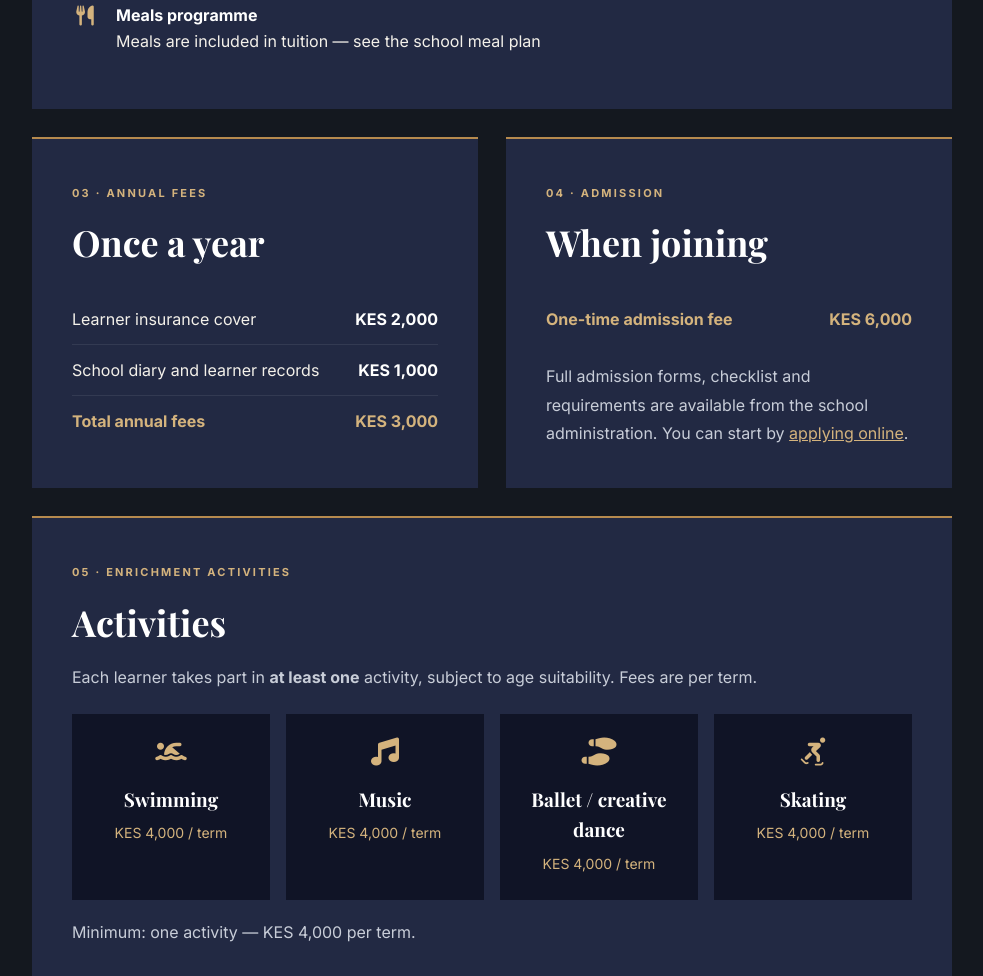
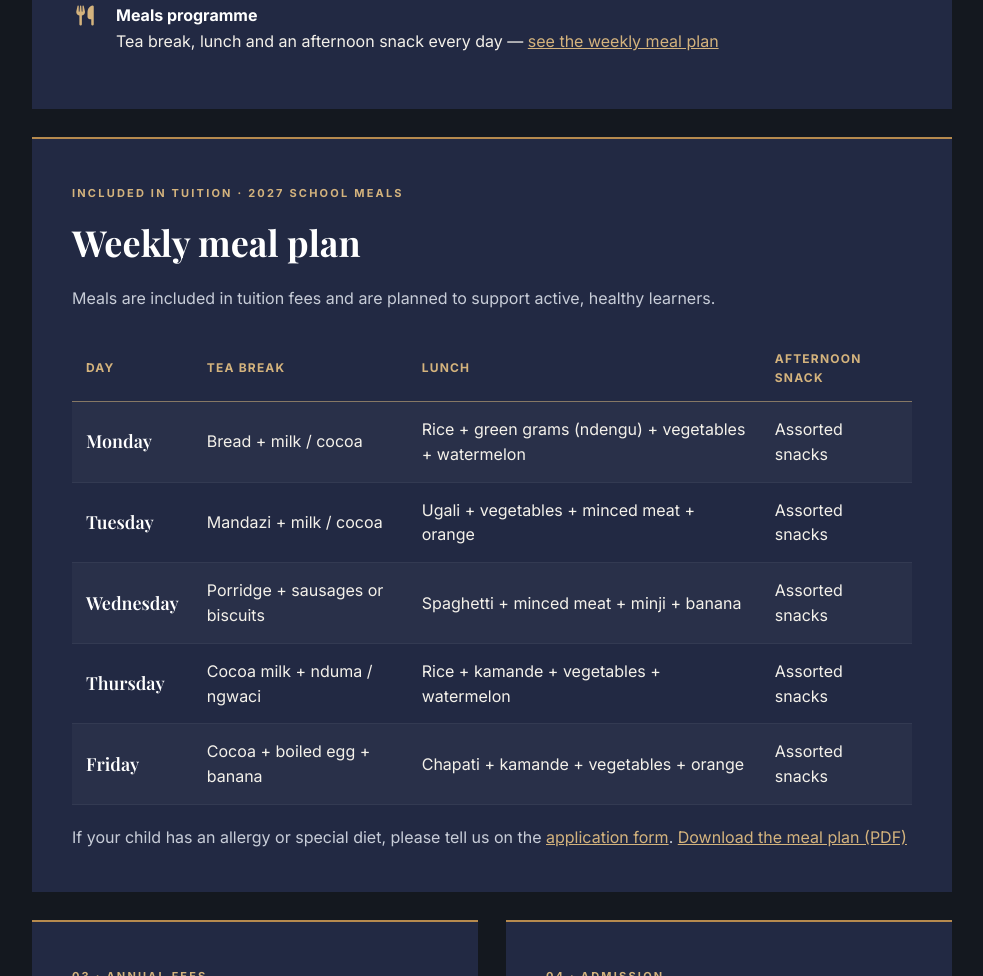
Before and after one commit to waynewonder1/matan-premier-school, a plain HTML site: page fees.html in a window 1280 px wide. Shown: the part 1824-2800 px from the top of the page, without its empty margins (148-1131 px from the left). Drawn offline with nearby package versions, Linux system fonts and the light colour scheme.

Commit message:
Add 2027 weekly meal plan to the Fees page
Menu table with a downloadable, compressed PDF (0.5 MB instead of 12.9 MB).
FAQ, Apply page and auto-reply emails now link to the meal plan.

Co-Authored-By: Claude Opus 5.5 <noreply@anthropic.com>

```diff
--- a/fees.html
+++ b/fees.html
@@ -51,6 +51,7 @@
       <div class="cta-row fees-downloads">
         <a href="files/matan-fee-structure-2027.pdf" class="btn-primary" download><i class="fa-solid fa-file-arrow-down" aria-hidden="true"></i> Fee Structure (PDF)</a>
         <a href="files/matan-transport-fees-2027.pdf" class="btn-secondary" download><i class="fa-solid fa-bus" aria-hidden="true"></i> Transport Fees (PDF)</a>
+        <a href="files/matan-meal-plan-2027.pdf" class="btn-secondary" download><i class="fa-solid fa-utensils" aria-hidden="true"></i> Meal Plan (PDF)</a>
       </div>
     </div>
   </section>
@@ -84,8 +85,29 @@
         <li><i class="fa-solid fa-users" aria-hidden="true"></i><span><strong>Core learning clubs</strong>Storytelling and reading, creative arts, gardening and discovery activities</span></li>
         <li><i class="fa-solid fa-seedling" aria-hidden="true"></i><span><strong>Learner development</strong>Practical life skills, communication, creativity and independence</span></li>
         <li><i class="fa-solid fa-lightbulb" aria-hidden="true"></i><span><strong>Special learning experiences</strong>Selected educational visitors</span></li>
-        <li><i class="fa-solid fa-utensils" aria-hidden="true"></i><span><strong>Meals programme</strong>Meals are included in tuition — see the school meal plan</span></li>
+        <li><i class="fa-solid fa-utensils" aria-hidden="true"></i><span><strong>Meals programme</strong>Tea break, lunch and an afternoon snack every day — <a href="#meals">see the weekly meal plan</a></span></li>
       </ul>
+    </div>
+
+    <div class="fees-card" id="meals">
+      <span class="section-kicker">Included in Tuition · 2027 School Meals</span>
+      <h2>Weekly meal plan</h2>
+      <p>Meals are included in tuition fees and are planned to support active, healthy learners.</p>
+      <div class="table-wrap">
+        <table class="meal-table">
+          <thead>
+            <tr><th>Day</th><th>Tea break</th><th>Lunch</th><th>Afternoon snack</th></tr>
+          </thead>
+          <tbody>
+            <tr><th scope="row">Monday</th><td data-label="Tea break">Bread + milk / cocoa</td><td data-label="Lunch">Rice + green grams (ndengu) + vegetables + watermelon</td><td data-label="Afternoon snack">Assorted snacks</td></tr>
+            <tr><th scope="row">Tuesday</th><td data-label="Tea break">Mandazi + milk / cocoa</td><td data-label="Lunch">Ugali + vegetables + minced meat + orange</td><td data-label="Afternoon snack">Assorted snacks</td></tr>
+            <tr><th scope="row">Wednesday</th><td data-label="Tea break">Porridge + sausages or biscuits</td><td data-label="Lunch">Spaghetti + minced meat + minji + banana</td><td data-label="Afternoon snack">Assorted snacks</td></tr>
+            <tr><th scope="row">Thursday</th><td data-label="Tea break">Cocoa milk + nduma / ngwaci</td><td data-label="Lunch">Rice + kamande + vegetables + watermelon</td><td data-label="Afternoon snack">Assorted snacks</td></tr>
+            <tr><th scope="row">Friday</th><td data-label="Tea break">Cocoa + boiled egg + banana</td><td data-label="Lunch">Chapati + kamande + vegetables + orange</td><td data-label="Afternoon snack">Assorted snacks</td></tr>
+          </tbody>
+        </table>
+      </div>
+      <p class="fees-note">If your child has an allergy or special diet, please tell us on the <a href="apply.html">application form</a>. <a href="files/matan-meal-plan-2027.pdf" download>Download the meal plan (PDF)</a></p>
     </div>
 
     <div class="fees-pair">
@@ -161,9 +183,9 @@
       <span class="section-kicker">07 · Good to Know</span>
       <h2>Other information</h2>
       <ul class="glance-list">
-        <li><strong>Meals</strong>Included in tuition; refer to the school meal plan</li>
+        <li><strong>Meals</strong>Tea break, lunch and snack, included in tuition — <a href="#meals">see the menu</a></li>
         <li><strong>Dress</strong>Comfortable home clothes for learning and play</li>
-        <li><strong>School day</strong>8:00 AM – 3:00 PM</li>
+        <li><strong>School day</strong>8:00 AM – 3:00 PM, Monday to Friday</li>
         <li><strong>Term 1, 2027</strong>Begins Wednesday, 6th January 2027</li>
         <li><strong>Coming soon</strong>Young Engineers, LAMDA, Cultural Heritage and Sign Language</li>
       </ul>
--- a/style.css
+++ b/style.css
@@ -1343,6 +1343,85 @@ p {
   .fees-table td {
     padding: 12px 8px;
     font-size: 14px;
+  }
+}
+
+/* Meal plan */
+.fees-includes a,
+.glance-list a {
+  color: var(--gold-light);
+}
+
+.meal-table {
+  width: 100%;
+  margin-top: 22px;
+  border-collapse: collapse;
+}
+
+.meal-table thead th {
+  padding: 14px 14px;
+  text-align: left;
+  font-size: 12px;
+  letter-spacing: .1em;
+  text-transform: uppercase;
+  color: var(--gold-light);
+  border-bottom: 1px solid rgba(212,179,125,.55);
+}
+
+.meal-table tbody th {
+  padding: 15px 14px;
+  text-align: left;
+  font-family: 'Playfair Display', serif;
+  font-size: 18px;
+  font-weight: 600;
+  color: #fff;
+  white-space: nowrap;
+}
+
+.meal-table td {
+  padding: 15px 14px;
+  line-height: 1.55;
+}
+
+.meal-table tbody tr {
+  border-bottom: 1px solid rgba(255,255,255,.08);
+}
+
+.meal-table tbody tr:nth-child(odd) {
+  background: rgba(255,255,255,.03);
+}
+
+@media (max-width: 820px) {
+  .meal-table thead {
+    display: none;
+  }
+
+  .meal-table,
+  .meal-table tbody,
+  .meal-table tr,
+  .meal-table th,
+  .meal-table td {
+    display: block;
+  }
+
+  .meal-table tbody tr {
+    padding: 16px 0;
+    background: none !important;
+  }
+
+  .meal-table tbody th {
+    padding: 0 0 8px;
+    color: var(--gold-light);
+  }
+
+  .meal-table td {
+    padding: 4px 0;
+  }
+
+  .meal-table td::before {
+    content: attr(data-label) ": ";
+    font-weight: 700;
+    color: #fff;
   }
 }
 
```
Also changed, not shown: apply.html (+1 -1 lines), faq.html (+1 -1 lines), image/meal-plan-2027.jpg (added), 2 other files.
